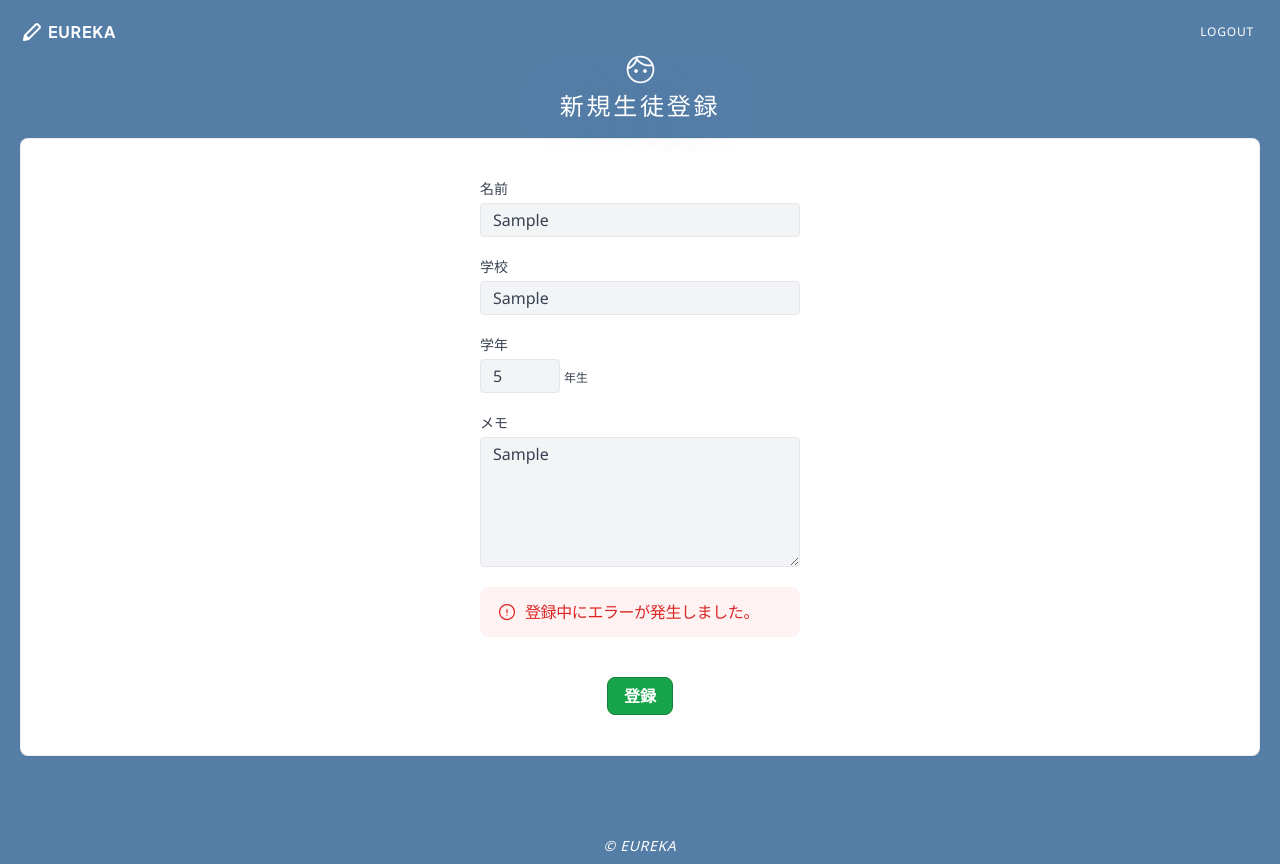
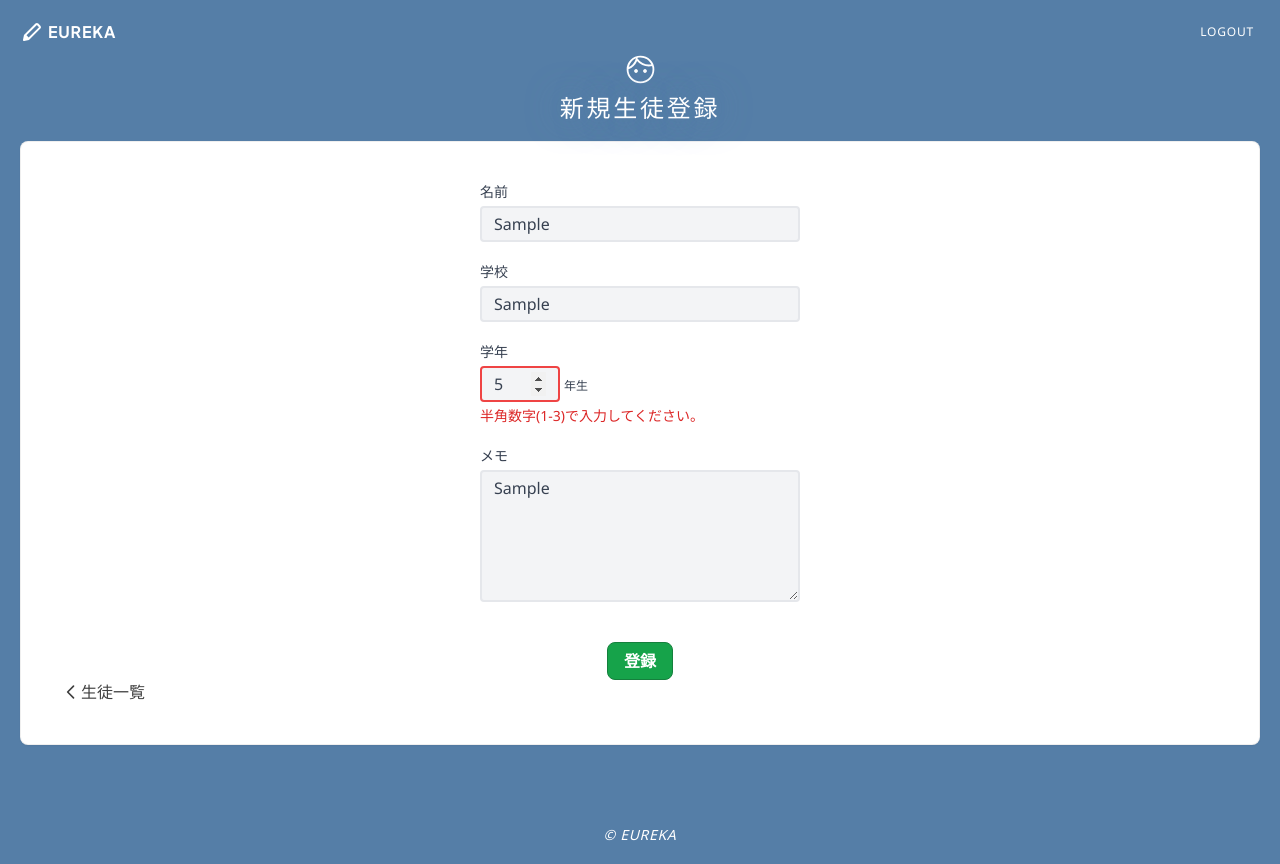
Before and after one commit to iriyamakotoe/react-next-eureka, a Next.js app: page /students/create in a window 1280 px wide. Both pictures are taken after typing "Sample", "Sample", "5", "Sample" into the empty fields and a click on the button "登録". Built offline with nearby package versions, Linux system fonts and the light colour scheme; no server answers.

Commit message:
レイアウト調整

```diff
--- a/src/app/globals.css
+++ b/src/app/globals.css
@@ -22,14 +22,13 @@ body {
 button {
 	margin: 0 0.5em;
 }
-/* input,
-textarea {
-	background: #eee;
-	width: 100%;
-} */
 input[type='number'] {
 	width: auto;
 	width: 5em !important;
+}
+:focus-visible {
+	outline: 0;
+	outline-offset: 0;
 }
 .loginForm input {
 	width: 100%;
@@ -49,7 +48,7 @@ h2.pageTitle {
 	letter-spacing: 2.75px;
 	text-shadow: 0 0 35px #557ea7;
 	background: url(./assets/img/student.svg) top center no-repeat;
-	padding-top: 1.5em;
+	padding-top: 1.6em;
 }
 .tab-pane {
 	display: none;
@@ -66,7 +65,6 @@ h2.pageTitle {
 
 @media print {
 	button {
-		display: none; /* 印刷時にボタンを非表示 */
+		display: none;
 	}
-	/* その他の印刷スタイル */
 }
--- a/src/app/students/[id]/[year]/report/page.tsx
+++ b/src/app/students/[id]/[year]/report/page.tsx
@@ -7,6 +7,7 @@ import {Loading} from '@/components/Loading'
 import {LineChart} from '@/components/LineChart'
 import {ButtonItem} from '@/components/ButtonItem'
 import {ErrorFetch} from '@/components/ErrorFetch'
+import Link from 'next/link'
 
 const Report = ({params}) => {
 	const [scores, setScores] = useState(null)
@@ -30,8 +31,8 @@ const Report = ({params}) => {
 			}
 			const data = await res.json()
 			setScores(data)
-		} catch (err) {
-			setError(err.message)
+		} catch (error) {
+			setError(error.message)
 		} finally {
 			setLoading(false)
 		}
@@ -46,7 +47,7 @@ const Report = ({params}) => {
 
 	return (
 		<>
-			<Header />
+			<Header params={params} name={scores.students.name} />
 			<main className="mainWrapper pl-5 pr-5 pb-10">
 				<h2 className="pageTitle">成績レポート</h2>
 				<section className="rounded-lg overflow-hidden border border-neutral-200/60 bg-white text-neutral-700 shadow-sm w-full mb-5 p-5 sm:p-10">
@@ -60,6 +61,14 @@ const Report = ({params}) => {
 					<p className="flex justify-center mx-auto mt-10">
 						<ButtonItem type="submit" text="印刷" onClick={handlePrint} style="primary" />
 					</p>
+					<p>
+						<Link href={`/students/${id}/${year}/scores`} className="flex justiry-center items-center">
+							<svg xmlns="http://www.w3.org/2000/svg" class="h-5 w-5" fill="none" viewBox="0 0 24 24" stroke="currentColor">
+								<path stroke-linecap="round" stroke-linejoin="round" stroke-width="2" d="M15 19l-7-7 7-7" />
+							</svg>
+							成績登録
+						</Link>
+					</p>
 				</section>
 			</main>
 			<Footer />
--- a/src/app/students/[id]/[year]/scores/page.tsx
+++ b/src/app/students/[id]/[year]/scores/page.tsx
@@ -12,6 +12,7 @@ import {ButtonItem} from '@/components/ButtonItem'
 import {ErrorFetch} from '@/components/ErrorFetch'
 import {ErrorForm} from '@/components/ErrorForm'
 import {SuccessForm} from '@/components/SuccessForm'
+import Link from 'next/link'
 
 const Scores = ({params}) => {
 	const [scores, setScores] = useState(null)
@@ -153,12 +154,12 @@ const Scores = ({params}) => {
 
 	return (
 		<>
-			<Header />
+			<Header params={params} name={scores.students.name} />
 			<main className="mainWrapper pl-5 pr-5 pb-10">
 				<h2 className="pageTitle">成績登録</h2>
 				<section className="rounded-lg overflow-hidden border border-neutral-200/60 bg-white text-neutral-700 shadow-sm w-full mb-5 p-5 sm:p-10">
 					<nav>
-						<ul className="grid grid-flow-col text-center text-gray-500 bg-gray-100 rounded-lg p-2 mb-5">
+						<ul className="grid grid-flow-col text-center text-gray-800 bg-gray-100 rounded-lg p-2 mb-5">
 							{tabs.map((tab) => (
 								<li
 									key={tab.id}
@@ -195,6 +196,14 @@ const Scores = ({params}) => {
 							<ButtonItem type="button" text="レポート" style="outline" onClick={handleReport} />
 						</p>
 					</form>
+					<p>
+						<Link href="/students" className="flex justiry-center items-center">
+							<svg xmlns="http://www.w3.org/2000/svg" class="h-5 w-5" fill="none" viewBox="0 0 24 24" stroke="currentColor">
+								<path stroke-linecap="round" stroke-linejoin="round" stroke-width="2" d="M15 19l-7-7 7-7" />
+							</svg>
+							生徒一覧
+						</Link>
+					</p>
 				</section>
 			</main>
 			<Footer />
--- a/src/app/students/[id]/page.tsx
+++ b/src/app/students/[id]/page.tsx
@@ -12,6 +12,7 @@ import {ButtonItem} from '@/components/ButtonItem'
 import {ErrorForm} from '@/components/ErrorForm'
 import {ErrorFetch} from '@/components/ErrorFetch'
 import {SuccessForm} from '@/components/SuccessForm'
+import Link from 'next/link'
 
 const EditStudent = ({params}) => {
 	const [student, setStudent] = useState(null)
@@ -124,7 +125,7 @@ const EditStudent = ({params}) => {
 
 	return (
 		<>
-			<Header />
+			<Header params={params} name={student.name} />
 			<main className="mainWrapper pl-5 pr-5 pb-10">
 				<h2 className="pageTitle">生徒情報編集</h2>
 				<section className="rounded-lg overflow-hidden border border-neutral-200/60 bg-white text-neutral-700 shadow-sm w-full mb-5 p-5 sm:p-10">
@@ -156,8 +157,8 @@ const EditStudent = ({params}) => {
 							id="grade"
 							label="学年"
 							pattern={{
-								value: /^[0-9]*$/,
-								message: '半角数字で入力してください。',
+								value: /^[1-3]*$/,
+								message: '半角数字(1-3)で入力してください。',
 							}}
 							errors={errors.grade}
 							suffix="年生"
@@ -180,6 +181,14 @@ const EditStudent = ({params}) => {
 							<ButtonItem type="button" text="生徒削除" onClick={handleDelete} style="delete" />
 						</p>
 					</form>
+					<p>
+						<Link href="/students" className="flex justiry-center items-center">
+							<svg xmlns="http://www.w3.org/2000/svg" class="h-5 w-5" fill="none" viewBox="0 0 24 24" stroke="currentColor">
+								<path stroke-linecap="round" stroke-linejoin="round" stroke-width="2" d="M15 19l-7-7 7-7" />
+							</svg>
+							生徒一覧
+						</Link>
+					</p>
 				</section>
 			</main>
 			<Footer />
--- a/src/app/students/create/page.tsx
+++ b/src/app/students/create/page.tsx
@@ -9,10 +9,12 @@ import {TextAreaItem} from '@/components/TextAreaItem'
 import {ButtonItem} from '@/components/ButtonItem'
 import {ErrorForm} from '@/components/ErrorForm'
 import {SuccessForm} from '@/components/SuccessForm'
+import Link from 'next/link'
 
 const NewStudent = () => {
 	const [errorForm, setErrorForm] = useState({flag: false, message: ''})
 	const [successForm, setSuccessForm] = useState(false)
+	const params = {}
 
 	const {
 		register,
@@ -65,7 +67,7 @@ const NewStudent = () => {
 
 	return (
 		<>
-			<Header />
+			<Header params={params} name={undefined} />
 			<main className="mainWrapper pl-5 pr-5 pb-10">
 				<h2 className="pageTitle">新規生徒登録</h2>
 				<section className="rounded-lg overflow-hidden border border-neutral-200/60 bg-white text-neutral-700 shadow-sm w-full mb-5 p-5 sm:p-10">
@@ -78,8 +80,8 @@ const NewStudent = () => {
 							id="grade"
 							label="学年"
 							pattern={{
-								value: /^[0-9]*$/,
-								message: '半角数字で入力してください。',
+								value: /^[1-3]*$/,
+								message: '半角数字(1-3)で入力してください。',
 							}}
 							errors={errors.grade}
 							suffix="年生"
@@ -92,6 +94,14 @@ const NewStudent = () => {
 							<ButtonItem type="submit" text="登録" style="primary" />
 						</p>
 					</form>
+					<p>
+						<Link href="/students" className="flex justiry-center items-center">
+							<svg xmlns="http://www.w3.org/2000/svg" class="h-5 w-5" fill="none" viewBox="0 0 24 24" stroke="currentColor">
+								<path stroke-linecap="round" stroke-linejoin="round" stroke-width="2" d="M15 19l-7-7 7-7" />
+							</svg>
+							生徒一覧
+						</Link>
+					</p>
 				</section>
 			</main>
 			<Footer />
--- a/src/components/InputItem.tsx
+++ b/src/components/InputItem.tsx
@@ -23,13 +23,13 @@ export const InputItem = (props) => {
 					id={id}
 					defaultValue={props.defaultValues}
 					{...registerOptions}
-					className="bg-gray-100 border border-gray-200 rounded py-1 px-3 inline-block focus:ring-blue-500 focus:border-blue-500 text-gray-700 placeholder:text-neutral-500 placeholder:text-xs w-full"
+					className={`bg-gray-100 border border-gray-200 rounded py-1 px-3 inline-block text-gray-700 placeholder:text-neutral-500 placeholder:text-xs w-full ${props.errors ? 'border-2 border-red-500' : 'border-2 focus:ring-blue-500 focus:border-blue-500'}`}
 					placeholder={props.placeholder}
 				/>
 				{props.suffix && (
 					<span className="suffix text-xs text-gray-700 inline-block mb-1 ml-1 font-medium">{props.suffix}</span>
 				)}
-				<span className="text-sm text-red-600">{props.errors?.message}</span>
+				{props.errors && <p className="text-sm text-red-600 mt-1">{props.errors?.message}</p>}
 			</p>
 		</>
 	)
--- a/src/components/TextAreaItem.tsx
+++ b/src/components/TextAreaItem.tsx
@@ -24,9 +24,10 @@ export const TextAreaItem = (props) => {
 					cols="33"
 					defaultValue={props.defaultValues}
 					{...registerOptions}
-					className="w-full bg-gray-100 rounded border border-gray-200 py-1 px-3 block focus:ring-blue-500 focus:border-blue-500 text-gray-700"
+					className={`w-full bg-gray-100 rounded border border-gray-200 py-1 px-3 block focus:ring-blue-500 focus:border-blue-500 text-gray-700 ${props.errors ? 'border-2 border-red-500' : 'border-2 focus:ring-blue-500 focus:border-blue-500'}`}
+					placeholder={props.placeholder}
 				/>
-				<span className="text-sm text-red-600">{props.errors?.message}</span>
+				{props.errors && <p className="text-sm text-red-600 mt-1">{props.errors?.message}</p>}
 			</p>
 		</>
 	)
```
